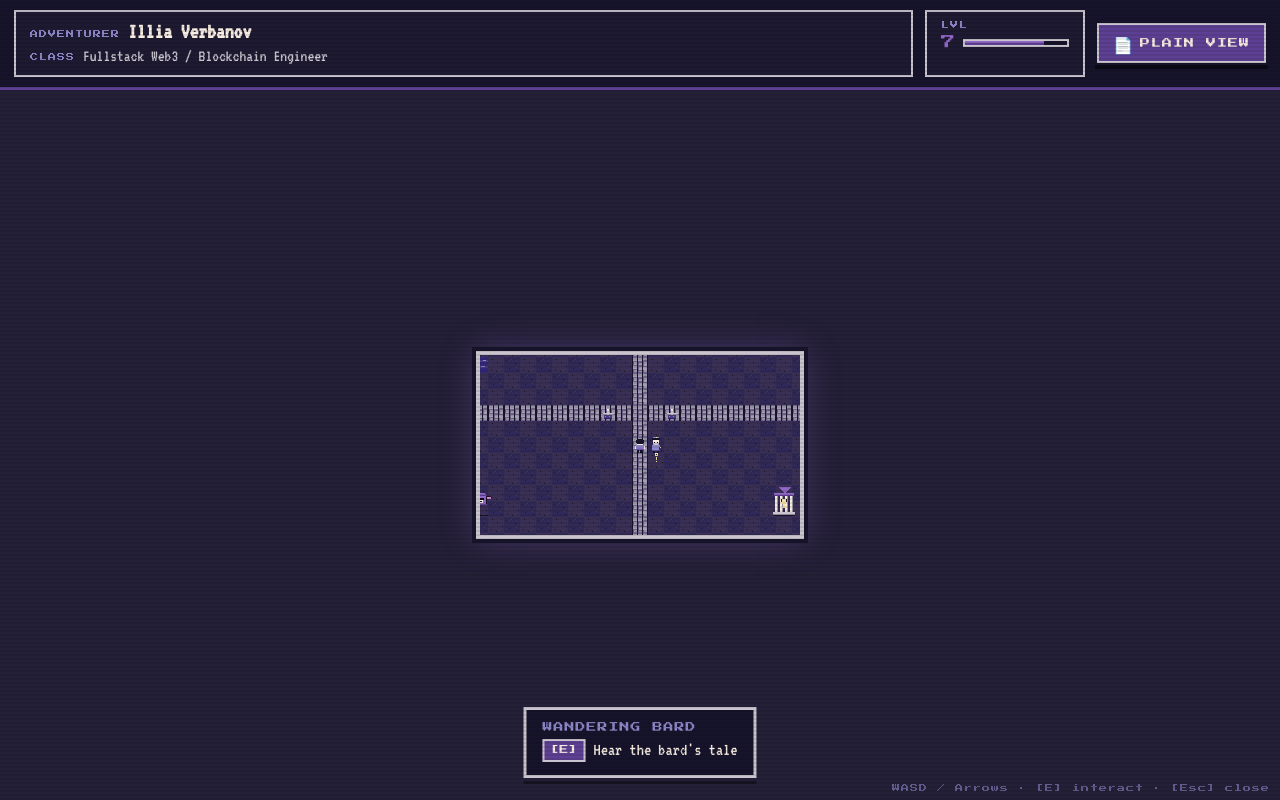
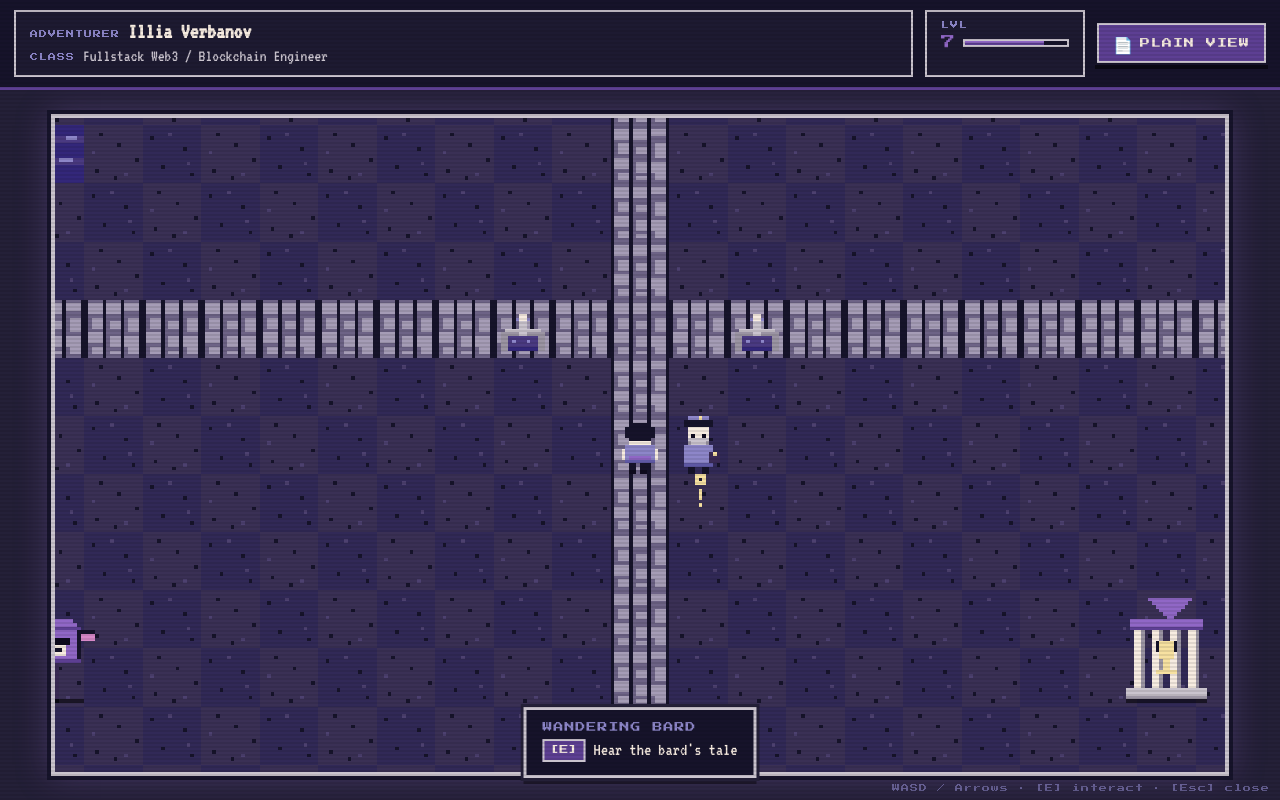
Before and after one commit to Ilyaberbx/personal-website, a React (Vite) app in the folder illiaverbanov/: page / in a window 1280 px wide. Both pictures are taken after a click on the button "ENTER WORLD". Built offline with nearby package versions, Linux system fonts and the light colour scheme.

Commit message:
fix: interaction

```diff
--- a/illiaverbanov/src/components/world/world.module.css
+++ b/illiaverbanov/src/components/world/world.module.css
@@ -12,18 +12,18 @@
 .viewport {
   flex: 1 1 0;
   min-height: 0;
+  min-width: 0;
   position: relative;
   display: grid;
   place-items: center;
-  padding: 8px;
+  padding: 24px;
+  container-type: size;
 }
 
 .canvas {
   display: block;
-  max-width: 100%;
-  max-height: 100%;
-  width: auto;
-  height: auto;
+  width: min(100cqw, 100cqh * var(--view-w) / var(--view-h));
+  height: min(100cqh, 100cqw * var(--view-h) / var(--view-w));
   aspect-ratio: var(--view-w) / var(--view-h);
   image-rendering: pixelated;
   background: var(--c-bg-dark);
--- a/illiaverbanov/src/game/interactable.ts
+++ b/illiaverbanov/src/game/interactable.ts
@@ -26,7 +26,19 @@ function toWorldFocus(entry: InteractableEntry): WorldFocus {
 }
 
 function matchesAdjacent(entry: InteractableEntry, tx: number, ty: number): boolean {
-  return manhattanDistance(entry.x, entry.y, tx, ty) <= ADJACENT_DISTANCE
+  if (entry.kind === 'npc') {
+    return manhattanDistance(entry.x, entry.y, tx, ty) <= ADJACENT_DISTANCE
+  }
+  const distanceToHead = manhattanDistance(entry.x, entry.y, tx, ty)
+  const distanceToFootprint = manhattanDistance(
+    entry.x,
+    entry.y + STATION_HEAD_TILE_OFFSET,
+    tx,
+    ty,
+  )
+  const isAdjacentToHead = distanceToHead <= ADJACENT_DISTANCE
+  const isAdjacentToFootprint = distanceToFootprint <= ADJACENT_DISTANCE
+  return isAdjacentToHead || isAdjacentToFootprint
 }
 
 function matchesExact(entry: InteractableEntry, tx: number, ty: number): boolean {
--- a/illiaverbanov/src/game/player.ts
+++ b/illiaverbanov/src/game/player.ts
@@ -30,8 +30,8 @@ export function createPlayer(): PlayerState {
 
 function tileAt(px: number, py: number) {
   return {
-    tx: Math.round(px / TILE_SIZE),
-    ty: Math.round(py / TILE_SIZE),
+    tx: Math.floor(px / TILE_SIZE),
+    ty: Math.floor(py / TILE_SIZE),
   }
 }
 
```
Also changed, not shown: 1 other file (tests, documents, lock files or other folders).
